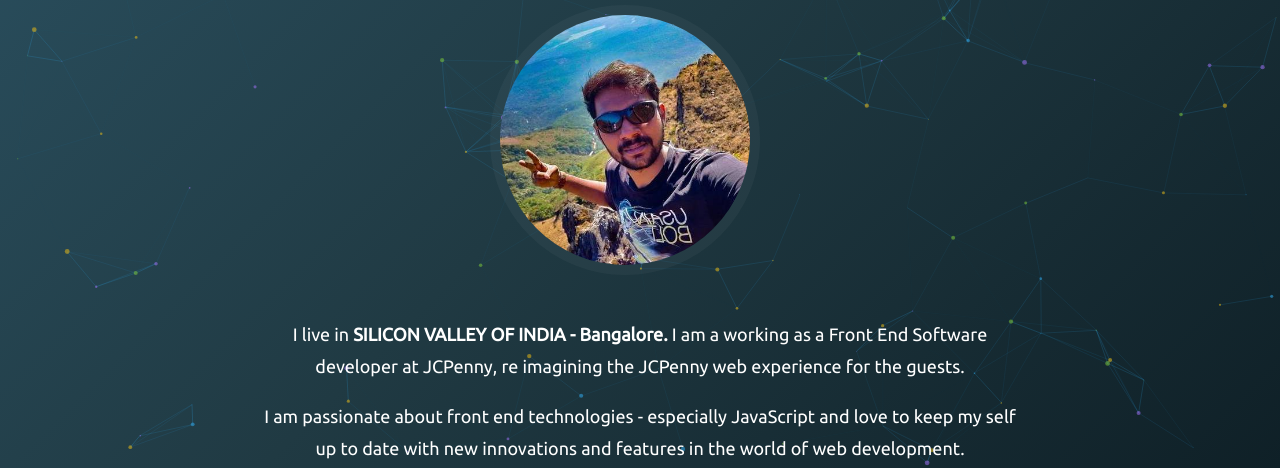
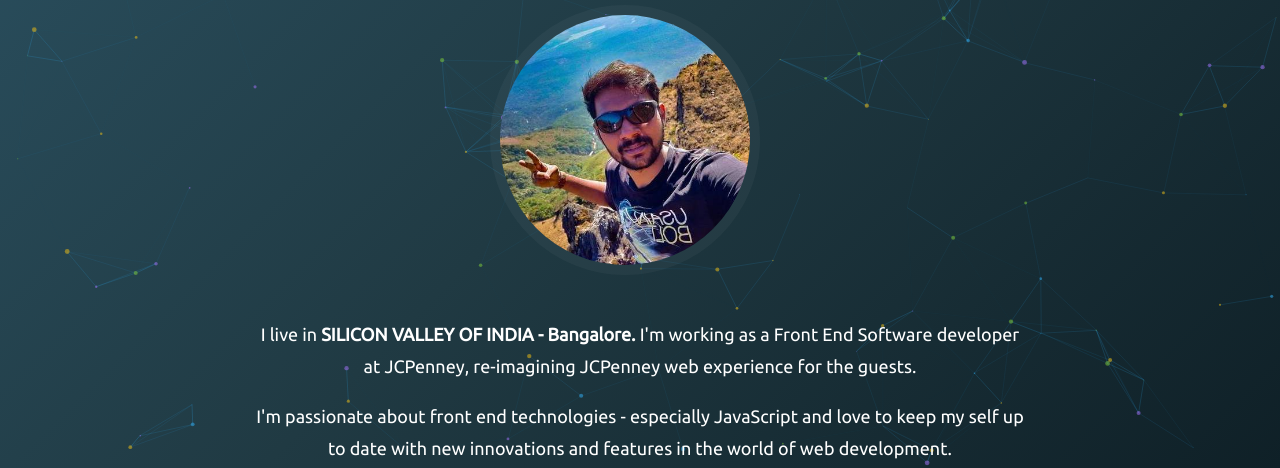
Before and after one commit to jpradeep90/pradeepchelliah.com, a plain HTML site: page index.html in a window 1280 px wide. Shown: the part 332-800 px from the top of the page. Drawn offline with nearby package versions, Linux system fonts and the light colour scheme.

Commit message:
Updated the content

```diff
--- a/index.html
+++ b/index.html
@@ -36,9 +36,9 @@
           <img src="./assets/me.jpg" alt="Pradeep">
       </section>
       <section class="aboutMe">
-        <p>I live in <strong>SILICON VALLEY OF INDIA - Bangalore.</strong> I am a working as a Front End Software developer at JCPenny, re imagining the JCPenny web experience for the guests.</p>
-        <p>I am passionate about front end technologies - especially JavaScript and love to keep my self up to date with new innovations and features in the world of web development.</p>
-        <p>My hobbies include hearing to music and am an ardent movie buff. I enjoy riding bikes and discovering new places.</p>
+        <p>I live in <strong>SILICON VALLEY OF INDIA - Bangalore.</strong> I'm working as a Front End Software developer at JCPenney, re-imagining JCPenney web experience for the guests.</p>
+        <p>I'm passionate about front end technologies - especially JavaScript and love to keep my self up to date with new innovations and features in the world of web development.</p>
+        <p>I love hearing to music and I'm an ardent movie buff. I enjoy riding bikes and discovering new places.</p>
       </section>
       <section class="skills clearfix">
         <h2 class="heading">Skills:</h2>
@@ -75,11 +75,6 @@
               ><div class="socialBtn"><i class="fab fa-github"></i></div
             ></a>
           </li>
-          <!-- <li>
-            <a href="https://www.facebook.com/jpradeep90" target="_blank"
-              ><div class="socialBtn"><i class="fab fa-facebook-f"></i></div
-            ></a>
-          </li> -->
           <li>
             <a href="mailto:jpradeep90@gmail.com"
               ><div class="socialBtn"><i class="fas fa-envelope"></i></div
```
